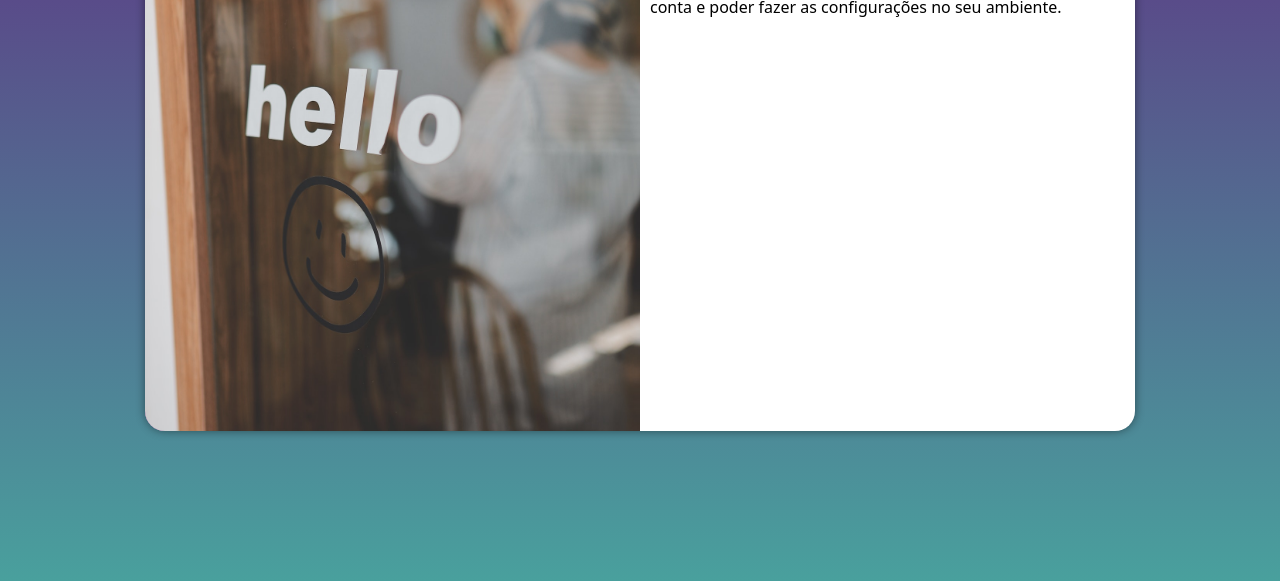
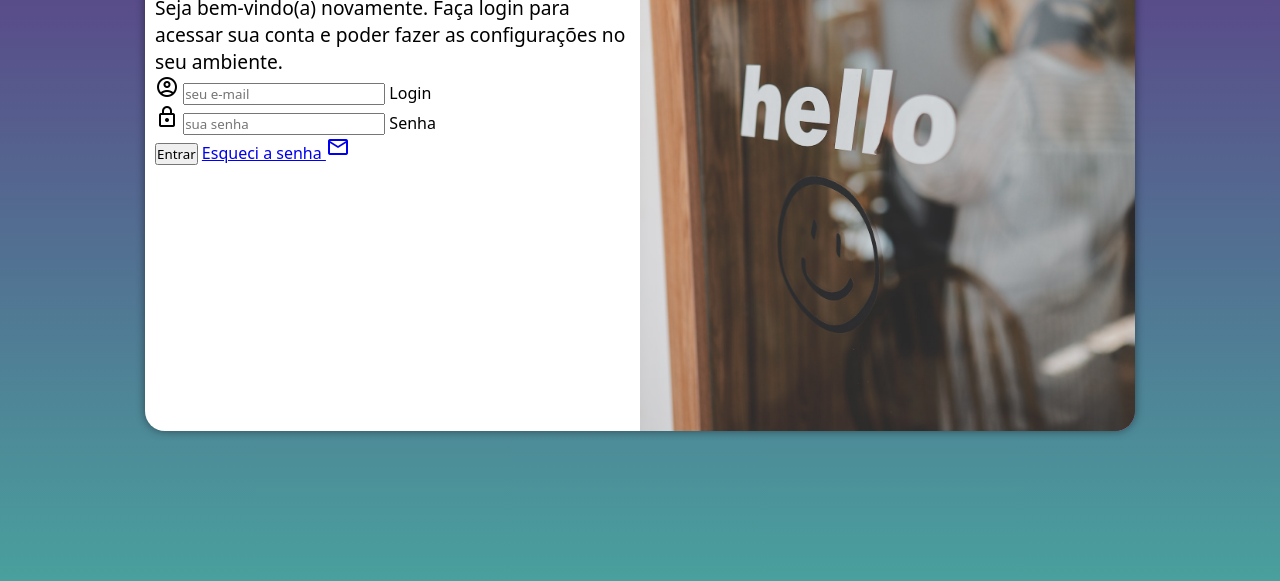
Before and after one commit to FelipeKorhonen/projeto-login, a plain HTML site: page index.html in a window 1280 px wide. Shown: the part 219-800 px from the top of the page. Drawn offline with nearby package versions, Linux system fonts and the light colour scheme.

Commit message:
adicionei o formulário

```diff
--- a/estilos/media-query.css
+++ b/estilos/media-query.css
@@ -33,13 +33,21 @@
     }
 
     section#login > div#imagem{
-        float: left;
+        float: right;
         width: 50%;
         height: 100%;
     }
 
     section#login > div#formulario {
-        float: right;
+        float: left;
         width: 50%;
     }
+
+    div#formulario > h1 {
+        font-size: 2em;
+    }
+
+    div#formulario > p {
+        font-size: 1.2em;
+    }
 }
--- a/estilos/style.css
+++ b/estilos/style.css
@@ -45,3 +45,11 @@ section#login > div#formulario {
     display: block;
     padding: 10px;
 }
+
+div#formulario > h1 {
+    text-align: center;
+    margin-bottom: 10px;
+}
+div#formulario > p {
+    font-size: 0.8em;
+}
--- a/index.html
+++ b/index.html
@@ -4,6 +4,7 @@
     <meta charset="UTF-8">
     <meta http-equiv="X-UA-Compatible" content="IE=edge">
     <meta name="viewport" content="width=device-width, initial-scale=1.0">
+    <link rel="stylesheet" href="https://fonts.googleapis.com/css2?family=Material+Symbols+Outlined:opsz,wght,FILL,GRAD@48,400,0,0" />
     <link rel="stylesheet" href="estilos/style.css">
     <link rel="stylesheet" href="estilos/media-query.css">
     <title>Login</title>
@@ -17,8 +18,25 @@
             <div id="formulario">
                 <h1>Login</h1>
                 <p>Seja bem-vindo(a) novamente. Faça login para acessar sua conta e poder fazer as configurações no seu ambiente.</p>
-                <form action="login.php" method="post">
-
+                <form action="login.php" method="post" autocomplete="on">
+                    <div class="campo">
+                        <span class="material-symbols-outlined">
+                            account_circle
+                            </span>
+                        <input type="email" name="login" id="ilogin" placeholder="seu e-mail" autocomplete="email" required maxlength="30">
+                        <label for="ilogin">Login</label>
+                    </div>
+                    <div class="campo">
+                        <span class="material-symbols-outlined">
+                            lock
+                            </span>
+                        <input type="password" name="senha" id="isenha" placeholder="sua senha" autocomplete="current-password" required minlength="8" maxlength="20">
+                        <label for="isenha">Senha</label>
+                    </div>
+                    <input type="submit" value="Entrar">
+                    <a href="esqueci.html">
+                        Esqueci a senha <span class="material-symbols-outlined">mail</span>
+                    </a>
                 </form>
             </div>
         </section>
```
